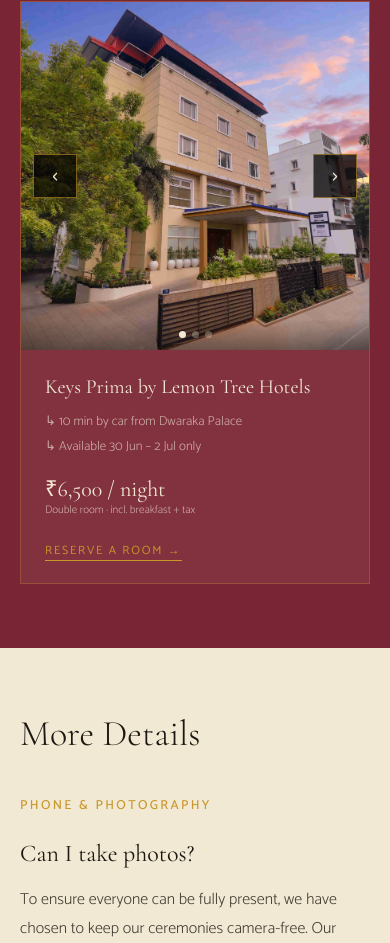
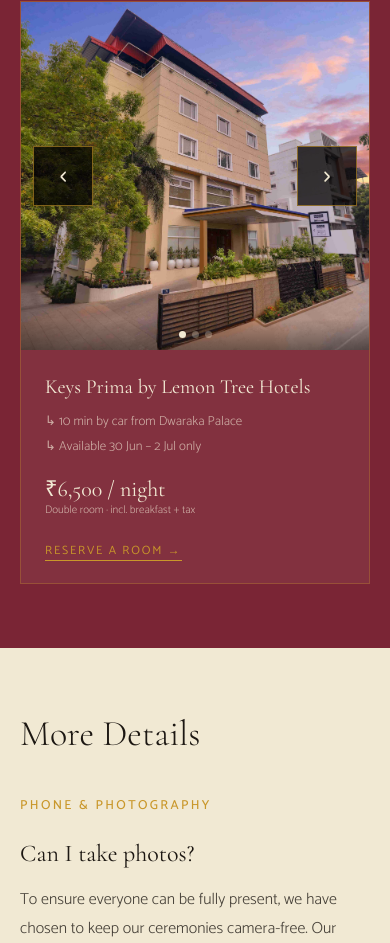
Before and after one commit to nastiaez/radhika-weds-avinash, a Next.js app: page /en in a window 390 px wide. Shown: the part 4425-5368 px from the top of the page. Built offline with nearby package versions, Linux system fonts and the light colour scheme.

Commit message:
style: larger hotel carousel arrows on desktop and mobile

```diff
--- a/app/globals.css
+++ b/app/globals.css
@@ -1134,9 +1134,9 @@ html {
   background: rgba(0,0,0,0.65);
   border: 1px solid rgba(201,151,42,0.5);
   color: #F1E9D3;
-  font-size: 20px;
-  width: 36px;
-  height: 36px;
+  font-size: 28px;
+  width: 52px;
+  height: 52px;
   display: flex;
   align-items: center;
   justify-content: center;
@@ -1147,13 +1147,13 @@ html {
 .wedding-page .hotel-arrow-left { left: 10px; }
 .wedding-page .hotel-arrow-right { right: 10px; }
 
-/* Mobile: larger arrows */
+/* Mobile: even larger */
 .wedding-page .hotel-carousel-mobile .hotel-arrow {
   position: static;
   transform: none;
-  width: 44px;
-  height: 44px;
-  font-size: 26px;
+  width: 60px;
+  height: 60px;
+  font-size: 34px;
   background: rgba(0,0,0,0.72);
   border: 1px solid rgba(201,151,42,0.6);
 }
```
